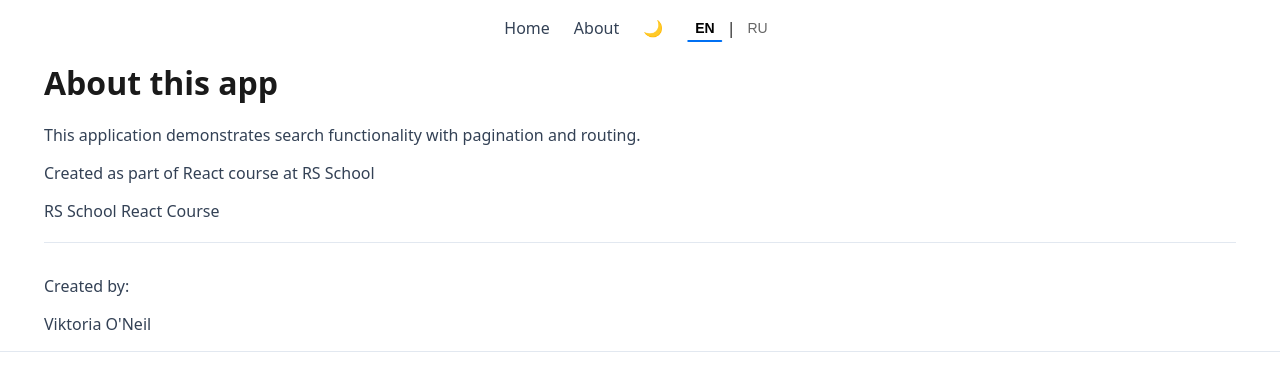
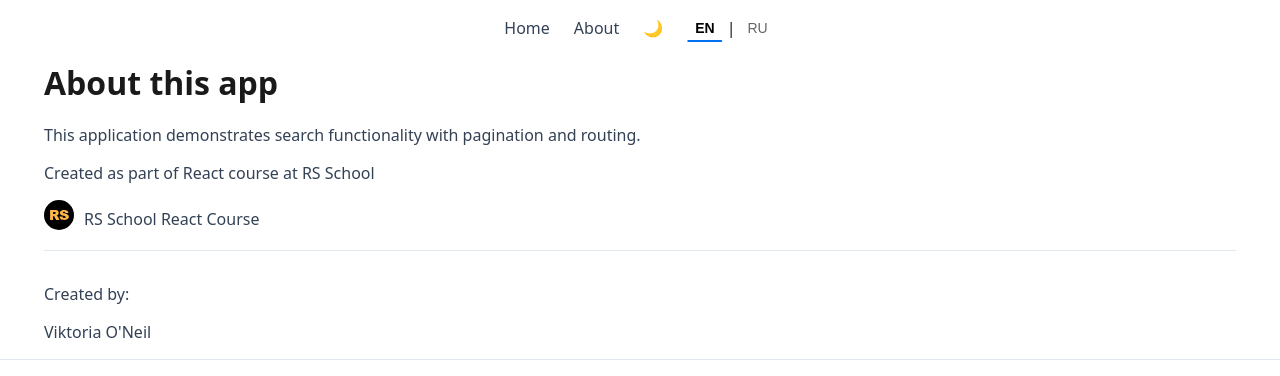
Before and after one commit to oneilcode/class-components, a Next.js app: page /en/about in a window 1280 px wide. Shown: the top 376 px of the page. Built offline with nearby package versions, Linux system fonts and the light colour scheme.

Commit message:
feat: replace img tags with next/image

```diff
--- a/src/app/[locale]/about/page.tsx
+++ b/src/app/[locale]/about/page.tsx
@@ -1,4 +1,5 @@
 import { getTranslations } from 'next-intl/server';
+import Image from 'next/image';
 
 export async function generateStaticParams() {
   return [{ locale: 'en' }, { locale: 'ru' }];
@@ -18,6 +19,14 @@ export default async function AboutPage({
       <h1>{t('title')}</h1>
       <p>{t('description')}</p>
       <p>{t('course_desc')}</p>
+      <div className="about-course">
+        <Image
+          src="/images/rss-logo.svg"
+          alt={t('course_name')}
+          width={30}
+          height={30}
+        />
+
         <a
           href="https://rs.school/courses/reactjs"
           target="_blank"
@@ -25,6 +34,7 @@ export default async function AboutPage({
         >
           {t('course_name')}
         </a>
+      </div>
 
       <div className="author-link">
         <p>{t('created_by')}:</p>
--- a/src/app/globals.css
+++ b/src/app/globals.css
@@ -138,6 +138,12 @@ body {
   margin-top: 20px;
   padding-top: 16px;
   border-top: 1px solid #e2e8f0;
+}
+
+.about-course {
+  display: flex;
+  align-items: center;
+  gap: 10px;
 }
 
 /* Layout Navigation */
```
Also changed, not shown: public/images/rss-logo.svg (added). Lines whose indentation alone changed are shown as unchanged.
